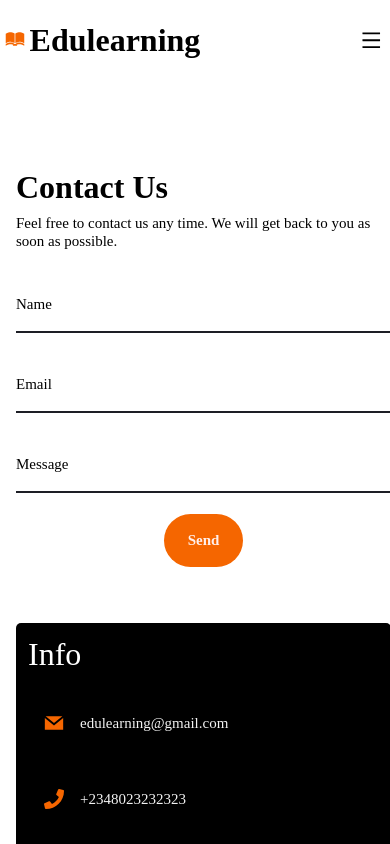
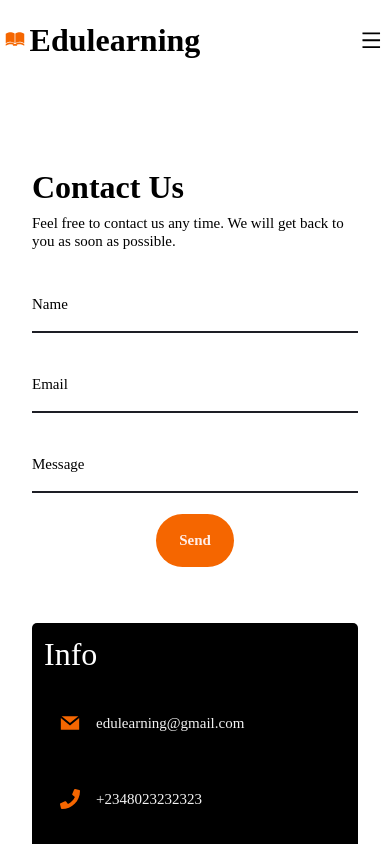
Before and after one commit to motuncoded/edulearning, a React (Create React App) app: page /contact in a window 390 px wide. Shown: the top 844 px of the page. Built offline with nearby package versions, Linux system fonts and the light colour scheme; a web font is replaced by a local one.

Commit message:
refractor

```diff
--- a/src/App.css
+++ b/src/App.css
@@ -1,5 +1,5 @@
 .container{
- --max-width: 1110px;
+ --max-width: 1200px;
  --padding: 1rem;
 width: min(var(--max-width), 100% - (var(--padding) * 2));
   margin-inline: auto;
@@ -193,7 +193,7 @@ outline: none;
   display: inline-flex;
   justify-content: center;
     margin: .75rem .5rem;
-    padding:  .5rem;
+    padding:  .5rem 1rem;
     width: 60px;
     color: var(--clr-neutral-100);
 
@@ -204,8 +204,9 @@ outline: none;
 
 .card{
 display: grid;
-max-width:100%;
-height: 270px;
+width: 300px;
+max-width:calc(100% - 1rem);
+height: 300px;
 position: relative;
 border-radius: .5rem;
 box-shadow: 0 0.25em 0.75em hsl(1 1% 1% / 20%);
@@ -231,7 +232,7 @@ box-shadow: 0 0.25em 0.75em hsl(1 1% 1% / 20%);
 .card> img{
   display: block;
   object-fit: cover;
-  width: 230px;
+  width: 300px;
   max-width: 100%;
   aspect-ratio: 16 / 9;
   border-radius: .5rem;
@@ -285,11 +286,13 @@ border: 0;}
   position: absolute;
   bottom: 0rem;
 }
-/* Contact*/
+/* Contact page */
 .columns >form{
 
 }
 .columns form div > input{
+  width: 100%;
+  max-width: 500px;
   font-size: var(--fs-400);
   outline: none;
   border: none;
@@ -307,14 +310,19 @@ border: 0;}
   height: 80px;
 }
 .contact{
+  display: grid;
   gap: 2rem;
-  grid-template-columns: repeat(1, 1fr);
+  width: 100%;
+  max-width: 1200px;
+  margin: auto;
+  padding: 0 1rem;
 }
 .send{
   display: grid;
 place-items: center;}
 .infoSection{
-  height: 400px;
+  width: 100%;
+  max-width: 500px;
   border-radius: 5px;
 }
 .infoFlex{
@@ -328,6 +336,34 @@ padding: 0.75rem;
   color: var(--clr-primary-400);
 
 }
+/* resources */
+
+.resources{
+  display: grid;
+  height: 80vh;
+  background-color: var(--clr-primary-100);
+
+  grid-template-columns: minmax(12rem, 20%) 1fr;
+}
+.sidebar{
+  display: flex;
+  flex-direction: column;
+  justify-content: space-between;
+  padding: 1rem;
+  align-items: center;
+  color: var(--clr-neutral-900);
+
+}
+.sidebar > a{
+  padding: .5rem;
+}
+.sidebar > a:hover{
+  background-color: var(--clr-primary-400);
+}
+.resource{
+  box-shadow: 0 0.25em 0.75em hsl(1 1% 1% / 20%);
+
+background-color: var(--clr-neutral-100);}
 
 /* footer container*/
 .footer{
@@ -427,9 +463,6 @@ flex-direction: column;
   aspect-ratio: 16 / 8;
 
 }
-.contact{
-    grid-template-columns: repeat(1, 375px);
+
 
 }
-
-}
--- a/src/App.js
+++ b/src/App.js
@@ -5,7 +5,7 @@ import {Routes,Route} from "react-router-dom"
 import Courses from './pages/Courses';
 import Blog from './pages/Blog';
 import Contact from './pages/Contact';
-import Resourses from './pages/Resourses';
+import Resources from './pages/Resources';
 
 function App() {
   return (
@@ -15,7 +15,7 @@ function App() {
      <Routes>
       <Route index path="/" element={<Home/>} />
       <Route path="about" element={<Courses/>}/>
-      <Route path="resources" element={<Resourses/>}/>
+      <Route path="resources" element={<Resources/>}/>
       <Route path="courses" element={<Courses/>}/>
 
       <Route path="blog" element={<Blog/>}/>
--- a/src/components/Navbar.jsx
+++ b/src/components/Navbar.jsx
@@ -19,7 +19,7 @@ export const Navbar = () => {
     <ul className={isOpen ? 'nav-wrapper active' : 'nav-wrapper'} >
        <li> <Link className={location.pathname === "/" ? "activeClass" : "inactiveClass" } to="/">Home</Link></li>
        <li> <Link className={location.pathname === "/courses" ? "activeClass" : "inactiveClass" } to="courses">Courses</Link></li>
-        <li><Link className={location.pathname === "/resources" ? "activeClass" : "inactiveClass" } to="services">Resources</Link></li>
+        <li><Link className={location.pathname === "/resources" ? "activeClass" : "inactiveClass" } to="resources">Resources</Link></li>
         <li><Link className={location.pathname === "/blog" ? "activeClass" : "inactiveClass" } to="blog">Blog</Link></li>
         <li><Link className={location.pathname === "/contact" ? "activeClass" : "inactiveClass" } to="contact">Contact</Link></li>
         </ul>
--- /dev/null
+++ b/src/pages/Resources.jsx
@@ -0,0 +1,31 @@
+import React from 'react'
+import { Link } from 'react-router-dom'
+
+const Resources = () => {
+  return (
+    <div className='padding-block-700'>
+      <div className="container bg-primary-100">
+        <div className="resources">
+          <div className="sidebar">
+            <Link to="/books">Books</Link>
+            <Link to="/blogs">Blogs</Link>
+
+            <Link to="/checksheets">  Cheetsheets</Link>
+            <Link to="/website">  Websites</Link>
+            <Link to="/books">Books</Link>
+            <Link to="/books">Books</Link>
+            <Link to="/books">Books</Link>
+            <Link to="/books">Books</Link>
+
+
+          </div>
+          <div className="resource"></div>
+        </div>
+        <div className="columns"></div>
+      </div>
+
+    </div>
+  )
+}
+
+export default Resources
--- a/src/pages/Resourses.jsx
+++ /dev/null
@@ -1,11 +0,0 @@
-import React from 'react'
-
-const Resourses = () => {
-  return (
-    <div className='padding-block-700'>
-
-    </div>
-  )
-}
-
-export default Resourses
```
